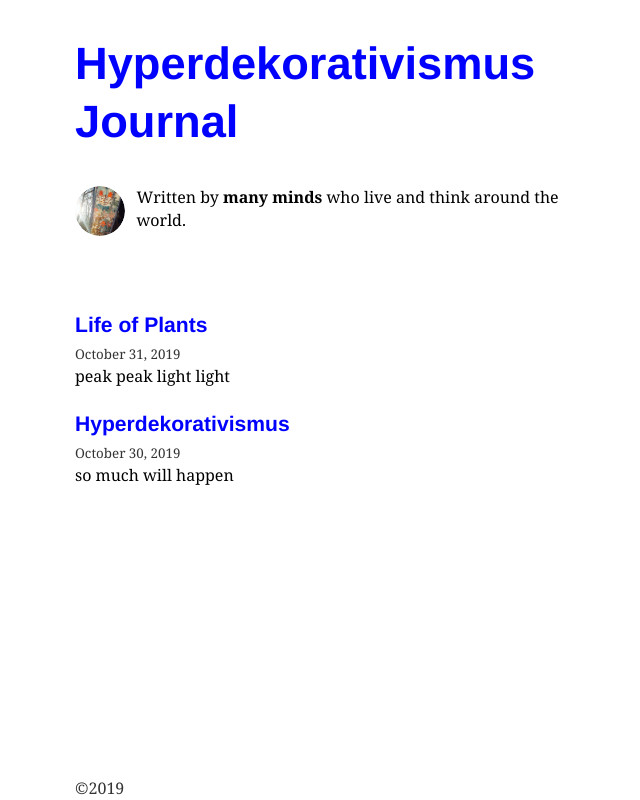
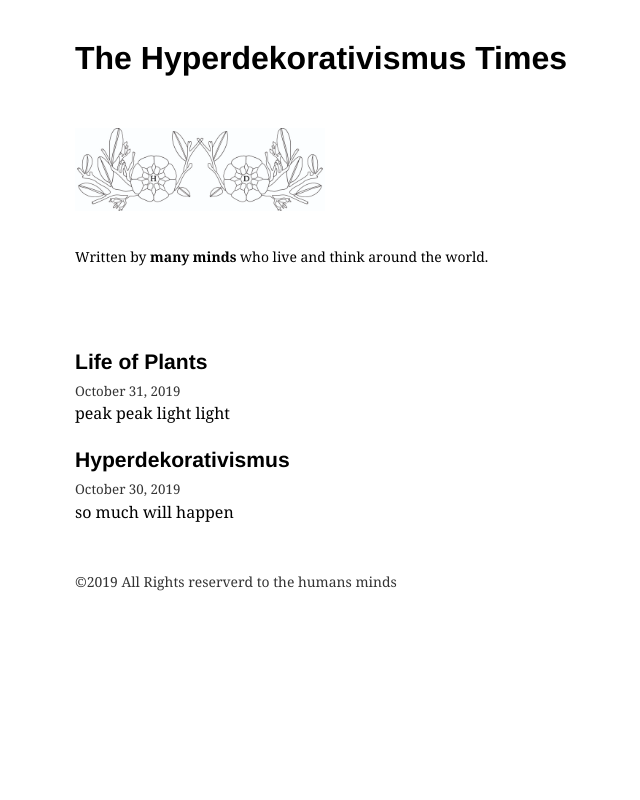
Before and after one commit to SBdC/gastby-netiflyCMS, a Gatsby site: page / in a window 1280 px wide. Shown: the whole page, without its empty margins (304-944 px from the left). Built offline with nearby package versions, Linux system fonts and the light colour scheme; Gatsby itself is replaced by a stand-in of ours; some packages are replaced by stand-ins of ours.

Commit message:
news style

```diff
--- a/gatsby-config.js
+++ b/gatsby-config.js
@@ -1,6 +1,6 @@
 module.exports = {
   siteMetadata: {
-    title: `Hyperdekorativismus Journal`,
+    title: `The Hyperdekorativismus Times`,
     author: `many minds`,
     description: `A starter journal to see how this could work.`,
     siteUrl: `https://gatsby-starter-blog-demo.netlify.com/`,
--- a/src/components/bio.js
+++ b/src/components/bio.js
@@ -9,14 +9,14 @@ import React from "react"
 import { useStaticQuery, graphql } from "gatsby"
 import Image from "gatsby-image"
 
-import { rhythm } from "../utils/typography"
+import { scale, rhythm } from "../utils/typography"
 
 const Bio = () => {
   const data = useStaticQuery(graphql`
     query BioQuery {
-      avatar: file(absolutePath: { regex: "/profile-pic.jpg/" }) {
+      avatar: file(absolutePath: { regex: "/hyper-gris.jpg/" }) {
         childImageSharp {
-          fixed(width: 50, height: 50) {
+          fixed(width: 250, height: 83) {
             ...GatsbyImageSharpFixed
           }
         }
@@ -37,6 +37,8 @@ const Bio = () => {
     <div
       style={{
         display: `flex`,
+        flexDirection:`column`,
+
         marginBottom: rhythm(2.5),
       }}
     >
@@ -44,16 +46,26 @@ const Bio = () => {
         fixed={data.avatar.childImageSharp.fixed}
         alt={author}
         style={{
-          marginRight: rhythm(1 / 2),
-          marginBottom: 0,
-          minWidth: 50,
-          borderRadius: `100%`,
+          // marginRight: rhythm(1 ),
+          marginTop: rhythm(0.5),
+          marginBottom: rhythm(1),
+          // minWidth: 50,
+          // borderRadius: `100%`,
         }}
-        imgStyle={{
-          borderRadius: `50%`,
+        // imgStyle={{
+        //   borderRadius: `50%`,
+        // }}
+      />
+      <p
+       style={{
+          // marginRight: rhythm(1 ),
+          marginTop: rhythm(0.5),
+          marginBottom: rhythm(1),
+           ...scale(-1 / 5)
+          // minWidth: 50,
+          // borderRadius: `100%`,
         }}
-      />
-      <p>
+      >
         Written by <strong>{author}</strong> who live and think around the world.
         {` `}
 
--- a/src/components/layout.js
+++ b/src/components/layout.js
@@ -13,7 +13,7 @@ class Layout extends React.Component {
       header = (
         <h1
           style={{
-            ...scale(1.5),
+            ...scale(1),
             marginBottom: rhythm(1.5),
             marginTop: 0,
           }}
@@ -22,7 +22,7 @@ class Layout extends React.Component {
             style={{
               boxShadow: `none`,
               textDecoration: `none`,
-              color: `blue`,
+              color: `black`,
             }}
             to={`/`}
           >
@@ -56,8 +56,15 @@ class Layout extends React.Component {
         }}
       >
         <header> {header} </header> <main> {children} </main>{" "}
-        <footer>
-          ©{new Date().getFullYear()}{" "}
+        <footer
+        style={{
+           marginTop: rhythm(2),
+            ...scale(-1 / 5)
+
+        }}
+
+        >
+          ©{new Date().getFullYear()}{" "} All Rights reserverd to the humans minds
         </footer>{" "}
       </div>
     )
--- a/src/pages/index.js
+++ b/src/pages/index.js
@@ -31,6 +31,7 @@ class BlogIndex extends React.Component {
                   </Link>
                 </h3>
                 <small>{node.frontmatter.date}</small>
+
               </header>
               <section>
                 <p
--- a/src/styles/global.css
+++ b/src/styles/global.css
@@ -9,7 +9,7 @@ p {
 
 a, h3{
 
-  color:blue;
+  color:black;
   text-decoration: none;
 
 
@@ -18,9 +18,3 @@ a, h3{
 h1{
   margin-top:30px;
 }
-
-
-footer{
-  position: absolute;
-  bottom:0;
-}
```
Also changed, not shown: content/assets/hyper-gris.jpg (added).
